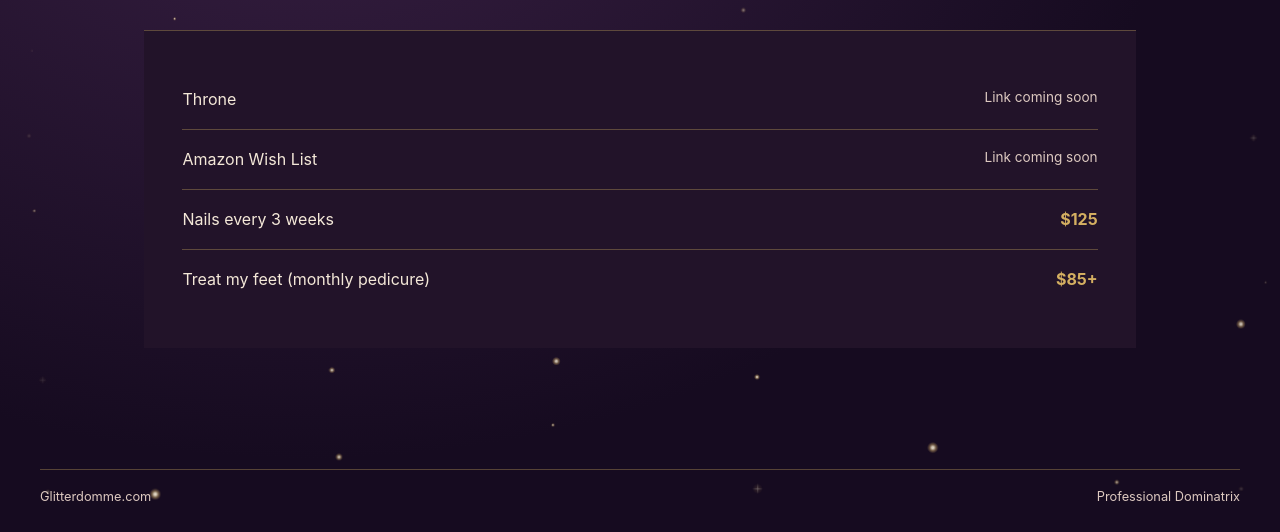
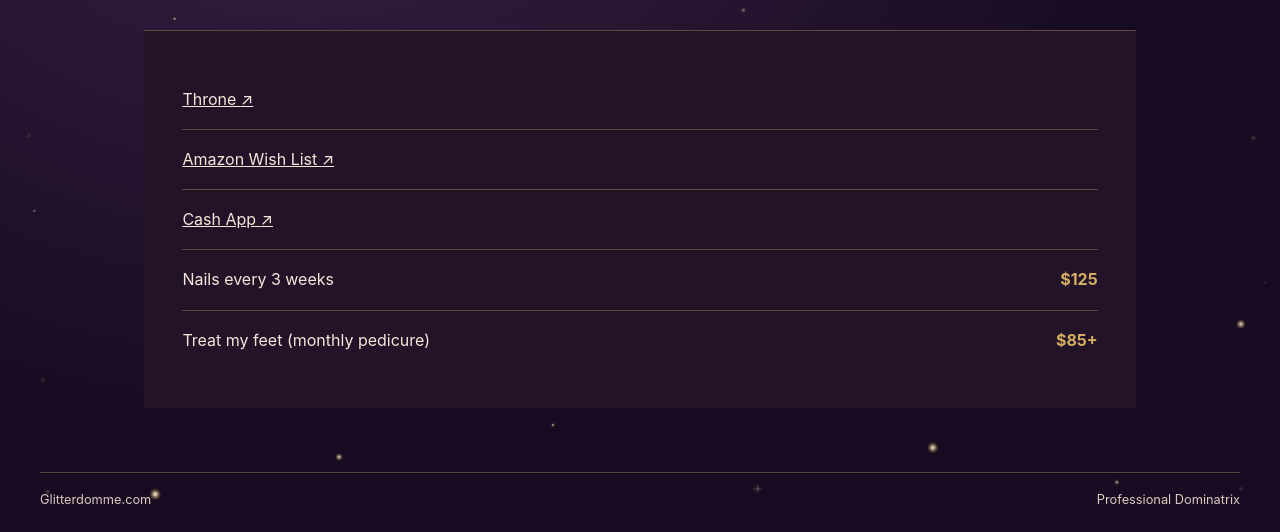
Before and after one commit to dantean/glitterdomme.com, a plain HTML site: page dist/gifts.html in a window 1280 px wide. Shown: the part 271-803 px from the top of the page. Drawn offline with Linux system fonts and the light colour scheme.

Commit message:
Add gift and Cash App links

```diff
--- a/dist/gifts.html
+++ b/dist/gifts.html
@@ -29,9 +29,9 @@
       <h1>Gifts for the Goddess</h1>
       <div class="session-panel">
         <ul class="gift-list">
-          <!-- Add the owner's Throne and Amazon Wish List URLs when supplied. -->
-          <li><span>Throne</span><span class="gift-note">Link coming soon</span></li>
-          <li><span>Amazon Wish List</span><span class="gift-note">Link coming soon</span></li>
+          <li><a href="https://throne.com/glitter_goddess">Throne <span aria-hidden="true">&nearr;</span></a></li>
+          <li><a href="https://www.amazon.com/hz/wishlist/ls/1XMGD2YPW5S7I?ref_=wl_share">Amazon Wish List <span aria-hidden="true">&nearr;</span></a></li>
+          <li><a href="https://cash.app/$GlitterGoddessJen">Cash App <span aria-hidden="true">&nearr;</span></a></li>
           <li><span>Nails every 3 weeks</span><strong>$125</strong></li>
           <li><span>Treat my feet (monthly pedicure)</span><strong>$85+</strong></li>
         </ul>
```
